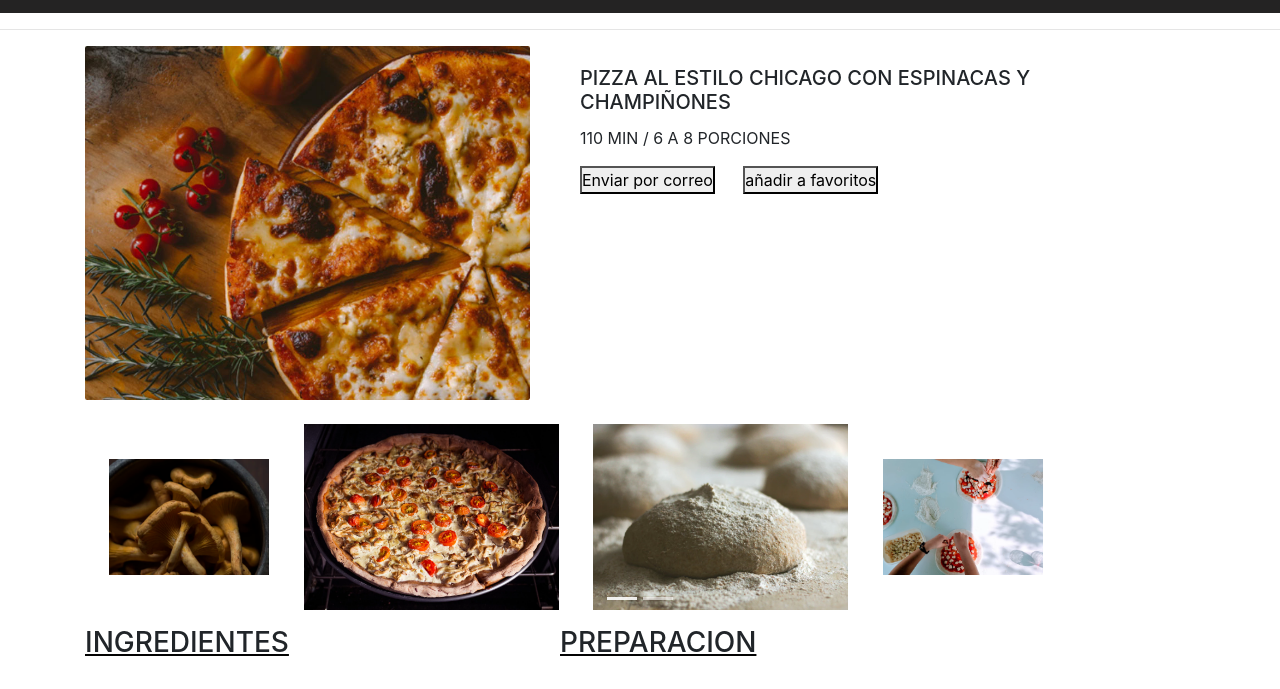
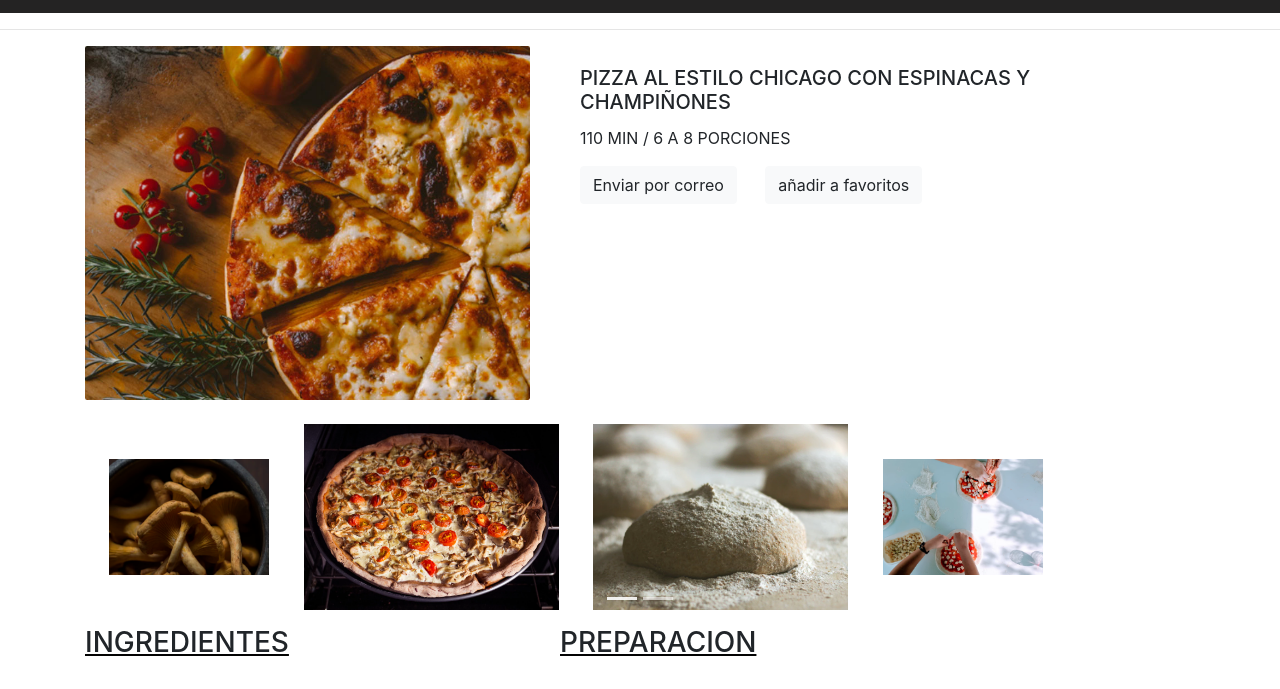
Before and after one commit to NelsonRamosL/ricomida, a plain HTML site: page index.html in a window 1280 px wide. Shown: the part 89-778 px from the top of the page. Drawn offline with Linux system fonts and the light colour scheme.

Commit message:
maquetado y tooltip2

```diff
--- a/assets/js/scripts.js
+++ b/assets/js/scripts.js
@@ -1,3 +1,20 @@
+
+
+
 $(function () {
-    $('[data-toggle="tooltip"]').tooltip()
-  })
+
+    $('[data-toggle="tooltip"]').tooltip();
+    console.log("en el toggle");
+
+
+
+
+
+
+
+
+
+
+
+
+})
--- a/index.html
+++ b/index.html
@@ -56,11 +56,12 @@
                             <h5 class="card-title">PIZZA AL ESTILO CHICAGO CON ESPINACAS Y CHAMPIÑONES</h5>
                             <p class="card-text">110 MIN / 6 A 8 PORCIONES</p>
                             <p class="card-text">
-                                <button class="mr-4" data-toggle="tooltip" data-placement="bottom" title="Preciona para enviar correo">
-                                Enviar por correo</button>
-                                    <button data-toggle="tooltip" data-placement="right" title="Agrega esta receta a tus favoritos">añadir a favoritos
-
-                                    </button>
+                                <button class="btn btn-light mr-4" id="myModal" data-toggle="tooltip"
+                                    data-placement="bottom" title="Preciona para enviar correo">
+                                    Enviar por correo</button>
+                                <button class="btn btn-light" data-toggle="tooltip" data-placement="right"
+                                    title="Agrega esta receta a tus favoritos">añadir a favoritos
+                                </button>
                             </p>
                         </div>
                     </div>
```
Also changed, not shown: assets/css/style.css (line endings or trailing spaces).
